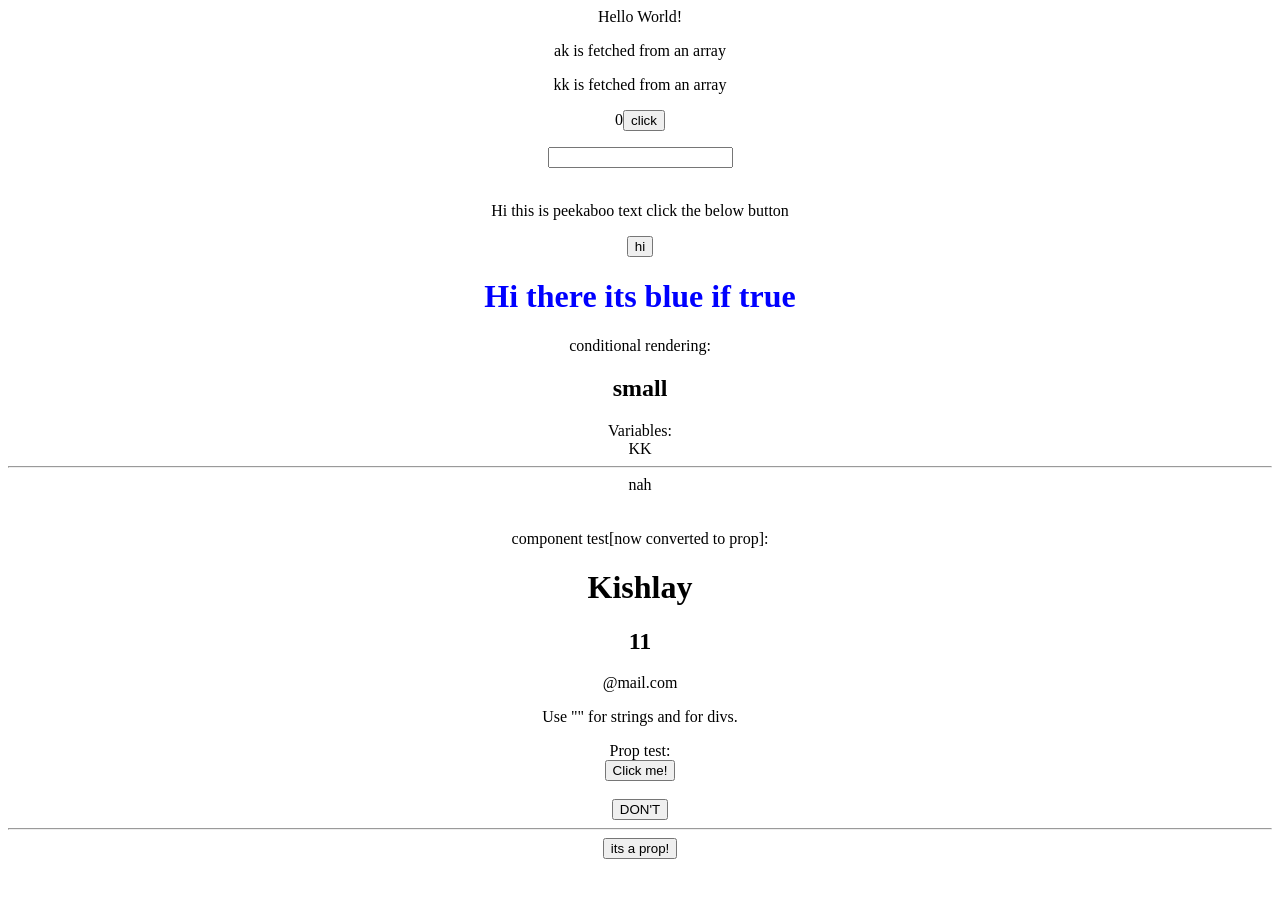
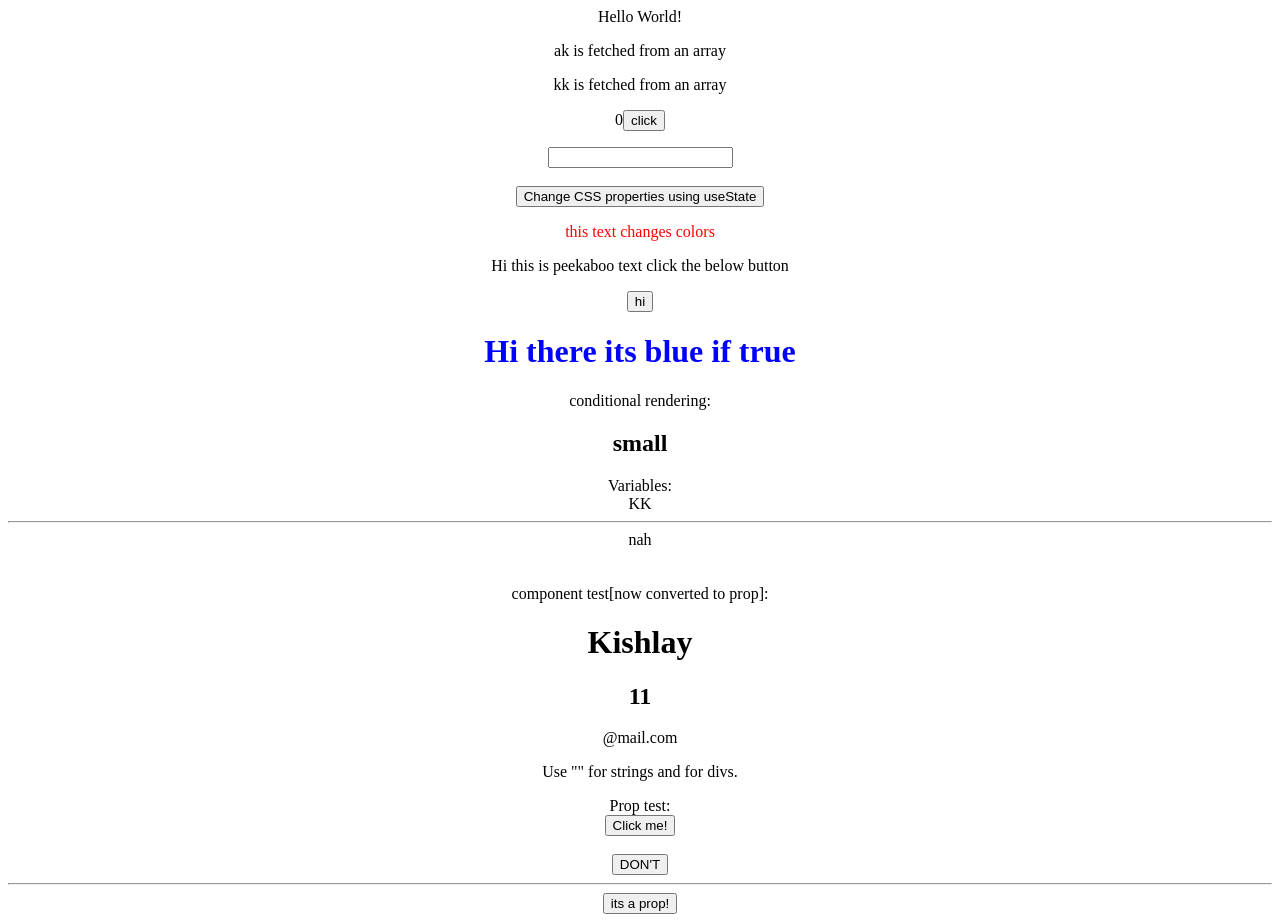
Before and after one commit to Kishlay-notabot/react-dev, a React (Create React App) app: page / in a window 1280 px wide. Before the commit the page ends 867 px from the top, so only its background shows below. Built offline with nearby package versions, Linux system fonts and the light colour scheme.

Commit message:
added edits

```diff
--- a/src/App.js
+++ b/src/App.js
@@ -37,6 +37,7 @@ function App() {
     setIPvalue(event.target.value) //event.target.value is the value which is written inthe field, just like html getdocumentbyid like value fetching
   }
   const [showText, setShowText] = useState(true);
+  const [textColor, setColr] = useState('red');
   return (
     //51:03
 
@@ -52,11 +53,15 @@ function App() {
     <input type='text'onChange={handleInputChange}/><br /> {/* made a function handleinput change to execute the addition when change in text field is detected*/}
     {inputValue} <br />
     {/* code here */}
+    <button onClick={()=>{setColr(textColor === 'blue' ? 'red' : 'blue')}}>Change CSS properties using useState</button>
+    {/* ternary operators used above */}
+    <p style={{color:textColor}}>this text changes colors</p>
+
     {showText === true && <p>Hi this is peekaboo text click the below button</p>} {/* double ampersand is just "then" [this is another example of useState*/}
     <button onClick={()=>{setShowText(!showText)}}>hi</button>
     {/* ! after a variable inverses its value or boolean outcome */}
 
-    {/* {()=>{this is an inline un-named function} 1:24:39*/}
+    {/* "{()=>{this is used to make an inline un-named function}" 1:24:39*/}
     <h1 style={{color: isBlue? "blue": "red"}}>Hi there its blue if true</h1>
      conditional rendering:
     {age >= 18? <h1>up</h1>: <h2>small</h2>}
```
